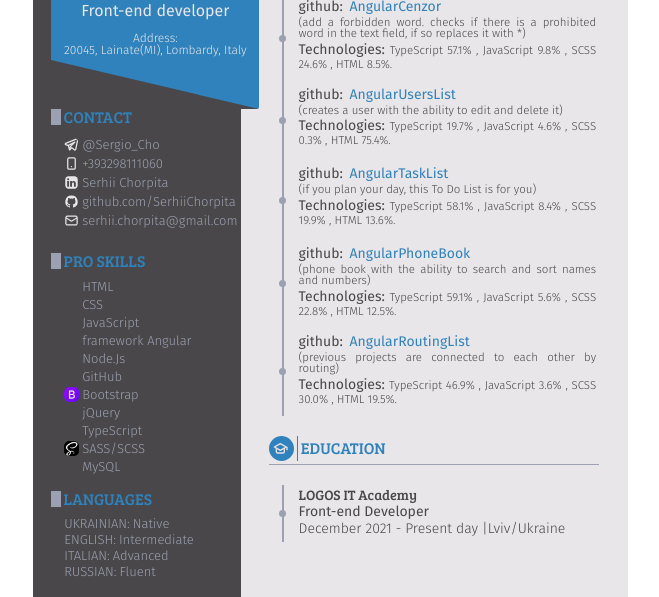
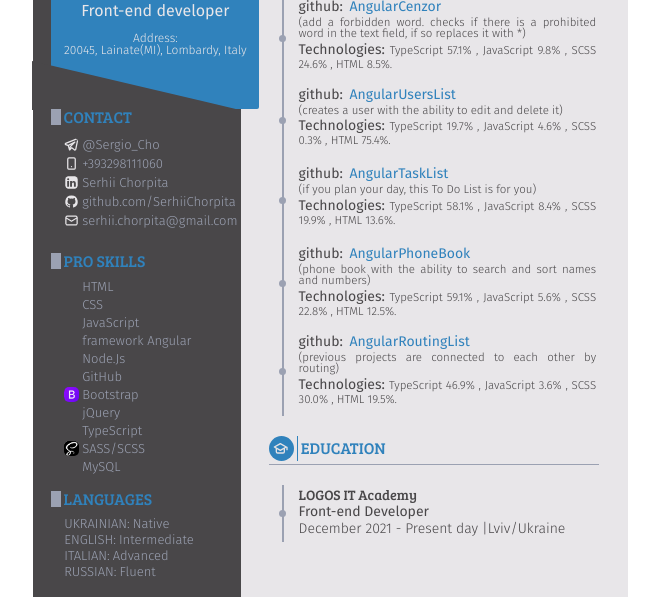
Before and after one commit to SerhiiChorpita/SerhiiChorpita.github.io, a plain HTML site: page index.html in a window 1280 px wide. Shown: the part 245-842 px from the top of the page, without its empty margins (310-969 px from the left). Drawn offline with Linux system fonts and the light colour scheme.

Commit message:
update resume

```diff
--- a/style.scss
+++ b/style.scss
@@ -78,6 +78,9 @@
         height: 3%;
         border-top: 49px solid transparent;
         border-left: 208px solid $gray;
+        position: relative;
+        top: 1px;
+        right: 18px;
       }
     }
     &__contact,
```
Also changed, not shown: style.css, 1 other file.
